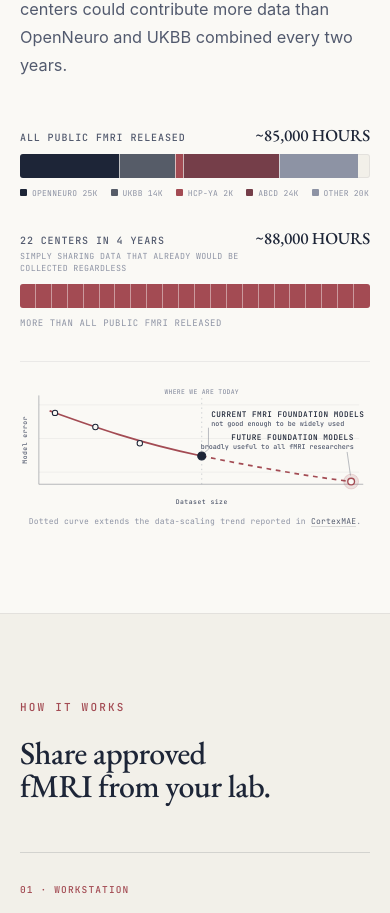
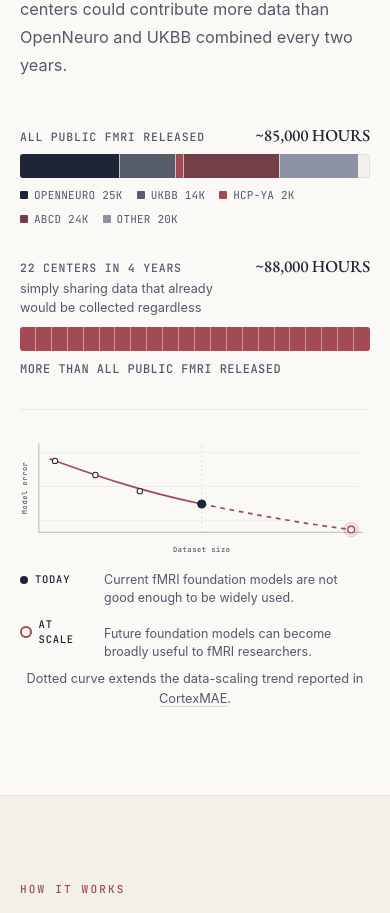
Before and after one commit to SophontAI/scalingneuro, a plain HTML site: page index.html in a window 390 px wide. Shown: the part 1436-2349 px from the top of the page. Drawn offline with nearby package versions, Linux system fonts and the light colour scheme.

Commit message:
Improve scale graphic readability

```diff
--- a/index.html
+++ b/index.html
@@ -19,7 +19,7 @@
   <link rel="preconnect" href="https://fonts.googleapis.com" />
   <link rel="preconnect" href="https://fonts.gstatic.com" crossorigin />
   <link href="https://fonts.googleapis.com/css2?family=EB+Garamond:ital,wght@0,400;0,500;0,600;1,500&amp;family=JetBrains+Mono:wght@400;500&amp;display=swap" rel="stylesheet" />
-  <link rel="stylesheet" href="/styles.css?v=37" />
+  <link rel="stylesheet" href="/styles.css?v=39" />
   <link rel="icon" href="/favicon.svg" type="image/svg+xml" />
 </head>
 <body>
@@ -144,6 +144,16 @@
                 <text class="plot-axis-label" x="-80" y="11" transform="rotate(-90)" text-anchor="middle">Model error</text>
               </svg>
             </div>
+            <dl class="plot-mobile-key">
+              <div>
+                <dt class="plot-key-current">Today</dt>
+                <dd>Current fMRI foundation models are not good enough to be widely used.</dd>
+              </div>
+              <div>
+                <dt class="plot-key-future">At scale</dt>
+                <dd>Future foundation models can become broadly useful to fMRI researchers.</dd>
+              </div>
+            </dl>
             <p class="plot-caption">
               Dotted curve extends the data-scaling trend reported in
               <a href="https://arxiv.org/abs/2510.13768" target="_blank" rel="noopener">CortexMAE</a>.
--- a/styles.css
+++ b/styles.css
@@ -228,8 +228,8 @@ button, input { font: inherit; }
   justify-content: space-between;
   gap: 16px;
   color: var(--ink-2);
-  font: 500 10px/1.5 var(--mono);
-  letter-spacing: .09em;
+  font: 500 11.5px/1.5 var(--mono);
+  letter-spacing: .07em;
   text-transform: uppercase;
 }
 .bar-label strong {
@@ -240,10 +240,11 @@ button, input { font: inherit; }
 }
 .bar-label small {
   display: block;
-  margin-top: 2px;
-  color: var(--ink-3);
-  font-weight: 400;
-  letter-spacing: .04em;
+  margin-top: 4px;
+  color: var(--ink-2);
+  font: 400 .8rem/1.45 var(--sans);
+  letter-spacing: 0;
+  text-transform: none;
 }
 .bar-track {
   height: 24px;
@@ -275,19 +276,19 @@ button, input { font: inherit; }
 .bar-key {
   display: flex;
   flex-wrap: wrap;
-  gap: 5px 13px;
-  color: var(--ink-3);
-  font: 8px/1.5 var(--mono);
-  letter-spacing: .03em;
+  gap: 8px 16px;
+  color: var(--ink-2);
+  font: 11.5px/1.5 var(--mono);
+  letter-spacing: .02em;
   text-transform: uppercase;
 }
-.bar-key span { display: inline-flex; align-items: center; gap: 5px; white-space: nowrap; }
-.bar-key i { display: inline-block; width: 7px; height: 7px; border-radius: 1px; }
+.bar-key span { display: inline-flex; align-items: center; gap: 6px; white-space: nowrap; }
+.bar-key i { display: inline-block; width: 8px; height: 8px; border-radius: 1px; }
 .bar-row > p {
   margin: 0;
-  color: var(--ink-3);
-  font: 9px/1.5 var(--mono);
-  letter-spacing: .06em;
+  color: var(--ink-2);
+  font: 500 12px/1.5 var(--mono);
+  letter-spacing: .04em;
   text-transform: uppercase;
 }
 .plot-block { border-top: 1px solid var(--line-soft); }
@@ -323,31 +324,32 @@ button, input { font: inherit; }
   stroke-width: 1;
 }
 .scaling-plot text {
-  fill: var(--ink-3);
-  font: 500 8px var(--mono);
+  fill: var(--ink-2);
+  font: 500 9.5px var(--mono);
   letter-spacing: .05em;
 }
 .scaling-plot text.plot-callout-title {
   fill: var(--ink);
-  font-size: 9px;
+  font-size: 11px;
   letter-spacing: .06em;
 }
 .scaling-plot text.plot-callout-note {
   fill: var(--ink-2);
-  font-size: 8.5px;
+  font-size: 10px;
   letter-spacing: 0;
 }
-.scaling-plot text.plot-frontier-label { font-size: 8px; }
+.scaling-plot text.plot-frontier-label { font-size: 9.5px; }
 .scaling-plot text.plot-axis-label {
   fill: var(--ink-2);
-  font-size: 8px;
+  font-size: 9.5px;
   letter-spacing: .08em;
 }
+.plot-mobile-key { display: none; }
 .plot-caption {
-  margin: 3px 0 0;
-  color: var(--ink-3);
-  font: 8px/1.5 var(--mono);
-  letter-spacing: .03em;
+  margin: 8px auto 0;
+  color: var(--ink-2);
+  font: 400 .8rem/1.55 var(--sans);
+  letter-spacing: 0;
   text-align: center;
 }
 .plot-caption a { border-bottom: 1px solid var(--line); color: var(--ink-2); text-decoration: none; }
@@ -632,10 +634,48 @@ input:focus { border-color: var(--accent); outline: 2px solid color-mix(in srgb,
   .steps, .field-row { grid-template-columns: 1fr; }
   .adoption-line { display: grid; gap: 9px; }
   .adoption-line span { padding: 0; border-left: 0; }
-  .scaling-plot text.plot-callout-title { font-size: 11.5px; }
-  .scaling-plot text.plot-callout-note { font-size: 10px; }
-  .scaling-plot text.plot-frontier-label { font-size: 9.5px; }
-  .scaling-plot text.plot-axis-label { font-size: 9.5px; }
+  .bar-key { gap: 7px 14px; font-size: 11px; }
+  .scaling-plot .plot-guide,
+  .scaling-plot text.plot-callout-title,
+  .scaling-plot text.plot-callout-note,
+  .scaling-plot text.plot-frontier-label { display: none; }
+  .scaling-plot text.plot-axis-label { font-size: 10.5px; }
+  .plot-mobile-key {
+    display: grid;
+    gap: 10px;
+    margin: 12px 0 0;
+  }
+  .plot-mobile-key > div {
+    display: grid;
+    grid-template-columns: 72px minmax(0, 1fr);
+    gap: 12px;
+    align-items: baseline;
+  }
+  .plot-mobile-key dt {
+    display: flex;
+    align-items: center;
+    gap: 7px;
+    color: var(--ink);
+    font: 500 10.5px/1.4 var(--mono);
+    letter-spacing: .07em;
+    text-transform: uppercase;
+  }
+  .plot-mobile-key dt::before {
+    width: 8px;
+    height: 8px;
+    border-radius: 50%;
+    background: var(--ink);
+    content: "";
+  }
+  .plot-mobile-key .plot-key-future::before {
+    border: 2px solid var(--accent);
+    background: var(--paper);
+  }
+  .plot-mobile-key dd {
+    margin: 0;
+    color: var(--ink-2);
+    font: 400 12.5px/1.45 var(--sans);
+  }
   .term-tabs { overflow-x: auto; }
   .term-tab { flex: 1 1 0; min-width: max-content; padding: 13px 11px; font-size: 9px; }
   .term-pane { min-height: 0; padding: 19px 16px; font-size: 10.5px; }
```
